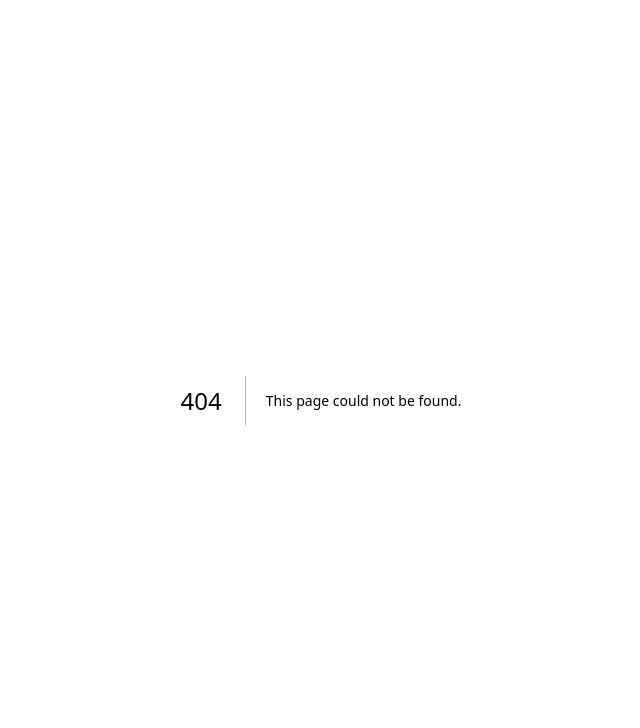
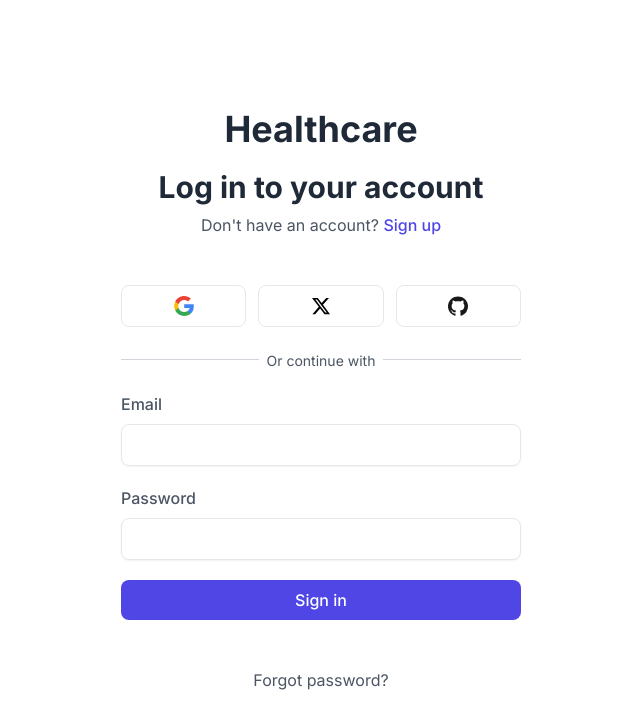
Before and after one commit to Daniel-16/healthcare-ai, a Next.js app: page /login in a window 1280 px wide. Before the commit this address had no page. Shown: the top 728 px of the page, without its empty margins (319-959 px from the left). Built offline with nearby package versions, Linux system fonts and the light colour scheme.

Commit message:
login page

```diff
--- /dev/null
+++ b/app/login/page.tsx
@@ -0,0 +1,165 @@
+"use client";
+import Link from "next/link";
+
+const Login = () => {
+  return (
+    <>
+      <main className="w-full h-screen flex flex-col items-center justify-center sm:px-4">
+        <div className="w-full space-y-6 text-gray-600 sm:max-w-md">
+          <div className="text-center">
+            <h1 className="text-4xl font-bold text-gray-800">Healthcare</h1>
+            <div className="mt-5 space-y-2">
+              <h3 className="text-gray-800 text-2xl font-bold sm:text-3xl">
+                Log in to your account
+              </h3>
+              <p className="">
+                Don't have an account?{" "}
+                <Link
+                  href="/signup"
+                  className="font-medium text-indigo-600 hover:text-indigo-500"
+                >
+                  Sign up
+                </Link>
+              </p>
+            </div>
+          </div>
+          <div className="bg-white p-4 py-6 space-y-8 sm:p-6 sm:rounded-lg">
+            <div className="grid grid-cols-3 gap-x-3">
+              {/* Google svg button */}
+              <button className="flex items-center justify-center py-2.5 border rounded-lg hover:bg-gray-50 duration-150 active:bg-gray-100">
+                <svg
+                  className="w-5 h-5"
+                  viewBox="0 0 48 48"
+                  fill="none"
+                  xmlns="http://www.w3.org/2000/svg"
+                >
+                  <g clipPath="url(#clip0_17_40)">
+                    <path
+                      d="M47.532 24.5528C47.532 22.9214 47.3997 21.2811 47.1175 19.6761H24.48V28.9181H37.4434C36.9055 31.8988 35.177 34.5356 32.6461 36.2111V42.2078H40.3801C44.9217 38.0278 47.532 31.8547 47.532 24.5528Z"
+                      fill="#4285F4"
+                    />
+                    <path
+                      d="M24.48 48.0016C30.9529 48.0016 36.4116 45.8764 40.3888 42.2078L32.6549 36.2111C30.5031 37.675 27.7252 38.5039 24.4888 38.5039C18.2275 38.5039 12.9187 34.2798 11.0139 28.6006H3.03296V34.7825C7.10718 42.8868 15.4056 48.0016 24.48 48.0016Z"
+                      fill="#34A853"
+                    />
+                    <path
+                      d="M11.0051 28.6006C9.99973 25.6199 9.99973 22.3922 11.0051 19.4115V13.2296H3.03298C-0.371021 20.0112 -0.371021 28.0009 3.03298 34.7825L11.0051 28.6006Z"
+                      fill="#FBBC04"
+                    />
+                    <path
+                      d="M24.48 9.49932C27.9016 9.44641 31.2086 10.7339 33.6866 13.0973L40.5387 6.24523C36.2 2.17101 30.4414 -0.068932 24.48 0.00161733C15.4055 0.00161733 7.10718 5.11644 3.03296 13.2296L11.005 19.4115C12.901 13.7235 18.2187 9.49932 24.48 9.49932Z"
+                      fill="#EA4335"
+                    />
+                  </g>
+                  <defs>
+                    <clipPath id="clip0_17_40">
+                      <rect width="48" height="48" fill="white" />
+                    </clipPath>
+                  </defs>
+                </svg>
+              </button>
+              {/* Twitter svg button */}
+              <button className="flex items-center justify-center py-2.5 border rounded-lg hover:bg-gray-50 duration-150 active:bg-gray-100">
+                <svg
+                  className="w-5 h-5"
+                  xmlns="http://www.w3.org/2000/svg"
+                  viewBox="0 0 24 24"
+                >
+                  <path d="M18.244 2.25h3.308l-7.227 8.26 8.502 11.24H16.17l-5.214-6.817L4.99 21.75H1.68l7.73-8.835L1.254 2.25H8.08l4.713 6.231zm-1.161 17.52h1.833L7.084 4.126H5.117z" />
+                </svg>
+              </button>
+              {/* Github svg button */}
+              <button className="flex items-center justify-center py-2.5 border rounded-lg hover:bg-gray-50 duration-150 active:bg-gray-100">
+                <svg
+                  className="w-5 h-5"
+                  viewBox="0 0 48 48"
+                  fill="none"
+                  xmlns="http://www.w3.org/2000/svg"
+                >
+                  <g clipPath="url(#clip0_910_21)">
+                    <path
+                      fillRule="evenodd"
+                      clipRule="evenodd"
+                      d="M24.0005 1C18.303 1.00296 12.7923 3.02092 8.45374 6.69305C4.11521 10.3652 1.23181 15.452 0.319089 21.044C-0.593628 26.636 0.523853 32.3684 3.47174 37.2164C6.41963 42.0643 11.0057 45.7115 16.4099 47.5059C17.6021 47.7272 18.0512 46.9883 18.0512 46.36C18.0512 45.7317 18.0273 43.91 18.0194 41.9184C11.3428 43.3608 9.93197 39.101 9.93197 39.101C8.84305 36.3349 7.26927 35.6078 7.26927 35.6078C5.09143 34.1299 7.43223 34.1576 7.43223 34.1576C9.84455 34.3275 11.1123 36.6194 11.1123 36.6194C13.2504 40.2667 16.7278 39.2116 18.0949 38.5952C18.3095 37.0501 18.9335 35.999 19.621 35.4023C14.2877 34.8017 8.68408 32.7548 8.68408 23.6108C8.65102 21.2394 9.53605 18.9461 11.156 17.2054C10.9096 16.6047 10.087 14.1785 11.3905 10.8829C11.3905 10.8829 13.4054 10.2427 17.9916 13.3289C21.9253 12.2592 26.0757 12.2592 30.0095 13.3289C34.5917 10.2427 36.6026 10.8829 36.6026 10.8829C37.9101 14.1706 37.0875 16.5968 36.8411 17.2054C38.4662 18.9464 39.353 21.2437 39.317 23.6187C39.317 32.7824 33.7015 34.8017 28.3602 35.3905C29.2186 36.1334 29.9856 37.5836 29.9856 39.8122C29.9856 43.0051 29.9578 45.5736 29.9578 46.36C29.9578 46.9962 30.391 47.7391 31.6071 47.5059C37.0119 45.7113 41.5984 42.0634 44.5462 37.2147C47.4941 32.3659 48.611 26.6326 47.6972 21.0401C46.7835 15.4476 43.8986 10.3607 39.5587 6.68921C35.2187 3.01771 29.7067 1.00108 24.0085 1H24.0005Z"
+                      fill="#191717"
+                    />
+                    <path
+                      d="M9.08887 35.264C9.03721 35.3826 8.84645 35.4181 8.69146 35.3351C8.53646 35.2522 8.42122 35.098 8.47686 34.9755C8.5325 34.853 8.71928 34.8214 8.87428 34.9044C9.02927 34.9874 9.14848 35.1455 9.08887 35.264Z"
+                      fill="#191717"
+                    />
+                    <path
+                      d="M10.0626 36.3428C9.98028 36.384 9.88612 36.3955 9.79622 36.3753C9.70632 36.3551 9.62629 36.3045 9.56979 36.2321C9.41479 36.0662 9.38298 35.837 9.50221 35.7342C9.62143 35.6315 9.83606 35.6789 9.99105 35.8449C10.146 36.0108 10.1818 36.24 10.0626 36.3428Z"
+                      fill="#191717"
+                    />
+                    <path
+                      d="M11.0085 37.714C10.8614 37.8167 10.6111 37.714 10.472 37.5085C10.4335 37.4716 10.4029 37.4274 10.382 37.3785C10.3611 37.3297 10.3503 37.2771 10.3503 37.224C10.3503 37.1709 10.3611 37.1183 10.382 37.0694C10.4029 37.0205 10.4335 36.9763 10.472 36.9395C10.619 36.8407 10.8694 36.9395 11.0085 37.141C11.1476 37.3425 11.1516 37.6112 11.0085 37.714Z"
+                      fill="#191717"
+                    />
+                    <path
+                      d="M12.2921 39.0417C12.161 39.1879 11.8947 39.1484 11.6761 38.9508C11.4575 38.7532 11.4059 38.4845 11.537 38.3423C11.6682 38.2 11.9344 38.2395 12.161 38.4331C12.3875 38.6268 12.4312 38.8994 12.2921 39.0417Z"
+                      fill="#191717"
+                    />
+                    <path
+                      d="M14.0923 39.8162C14.0327 40.0019 13.7625 40.0849 13.4922 40.0059C13.222 39.9268 13.0432 39.7055 13.0948 39.5159C13.1465 39.3262 13.4207 39.2393 13.6949 39.3262C13.9691 39.4131 14.144 39.6226 14.0923 39.8162Z"
+                      fill="#191717"
+                    />
+                    <path
+                      d="M16.0557 39.9505C16.0557 40.1442 15.8331 40.3101 15.547 40.3141C15.2608 40.318 15.0264 40.16 15.0264 39.9663C15.0264 39.7727 15.2489 39.6067 15.535 39.6028C15.8212 39.5988 16.0557 39.753 16.0557 39.9505Z"
+                      fill="#191717"
+                    />
+                    <path
+                      d="M17.8838 39.6463C17.9196 39.8399 17.7208 40.0414 17.4347 40.0888C17.1486 40.1363 16.8982 40.0217 16.8624 39.832C16.8267 39.6423 17.0333 39.4368 17.3115 39.3855C17.5897 39.3341 17.848 39.4526 17.8838 39.6463Z"
+                      fill="#191717"
+                    />
+                  </g>
+                  <defs>
+                    <clipPath id="clip0_910_21">
+                      <rect width="48" height="48" fill="white" />
+                    </clipPath>
+                  </defs>
+                </svg>
+              </button>
+            </div>
+            <div className="relative">
+              <span className="block w-full h-px bg-gray-300"></span>
+              <p className="inline-block w-fit text-sm bg-white px-2 absolute -top-2 inset-x-0 mx-auto">
+                Or continue with
+              </p>
+            </div>
+            <form onSubmit={(e) => e.preventDefault()} className="space-y-5">
+              <div>
+                <label className="font-medium">Email</label>
+                <input
+                  type="email"
+                  required
+                  className="w-full mt-2 px-3 py-2 text-gray-500 bg-transparent outline-none border focus:border-indigo-600 shadow-sm rounded-lg"
+                />
+              </div>
+              <div>
+                <label className="font-medium">Password</label>
+                <input
+                  type="password"
+                  required
+                  className="w-full mt-2 px-3 py-2 text-gray-500 bg-transparent outline-none border focus:border-indigo-600 shadow-sm rounded-lg"
+                />
+              </div>
+              <button
+                type="submit"
+                className="w-full px-4 py-2 text-white font-medium bg-indigo-600 hover:bg-indigo-500 active:bg-indigo-600 rounded-lg duration-150"
+              >
+                Sign in
+              </button>
+            </form>
+          </div>
+          <div className="text-center">
+            <Link href="/" className="hover:text-indigo-600">
+              Forgot password?
+            </Link>
+          </div>
+        </div>
+      </main>
+    </>
+  );
+};
+
+export default Login;
--- a/app/signup/page.tsx
+++ b/app/signup/page.tsx
@@ -1,4 +1,5 @@
 "use client";
+import Link from "next/link";
 
 const Signup = () => {
   return (
@@ -13,12 +14,12 @@ const Signup = () => {
               </h3>
               <p className="">
                 Already have an account?{" "}
-                <a
-                  href="/"
+                <Link
+                  href="/login"
                   className="font-medium text-indigo-600 hover:text-indigo-500"
                 >
                   Log in
-                </a>
+                </Link>
               </p>
             </div>
           </div>
@@ -55,6 +56,7 @@ const Signup = () => {
             </button>
           </form>
           <div className="grid grid-cols-3 gap-x-3 mt-3.5">
+            {/* Google svg button */}
             <button className="flex items-center justify-center py-2.5 border rounded-lg hover:bg-gray-50 duration-150 active:bg-gray-100">
               <svg
                 className="w-5 h-5"
@@ -87,6 +89,7 @@ const Signup = () => {
                 </defs>
               </svg>
             </button>
+            {/* Twitter svg button */}
             <button className="flex items-center justify-center py-2.5 border rounded-lg hover:bg-gray-50 duration-150 active:bg-gray-100">
               <svg
                 className="w-5 h-5"
@@ -96,6 +99,7 @@ const Signup = () => {
                 <path d="M18.244 2.25h3.308l-7.227 8.26 8.502 11.24H16.17l-5.214-6.817L4.99 21.75H1.68l7.73-8.835L1.254 2.25H8.08l4.713 6.231zm-1.161 17.52h1.833L7.084 4.126H5.117z" />
               </svg>
             </button>
+            {/* Github svg */}
             <button className="flex items-center justify-center py-2.5 border rounded-lg hover:bg-gray-50 duration-150 active:bg-gray-100">
               <svg
                 className="w-5 h-5"
--- a/components/Header.tsx
+++ b/components/Header.tsx
@@ -70,7 +70,7 @@ const Header = () => {
         </div>
         <div className="hidden md:inline-block">
           <Link
-            href="#"
+            href="/login"
             className="py-3 px-8 font-medium text-white bg-indigo-600 hover:bg-indigo-700 rounded-md shadow"
           >
             Log in
```
